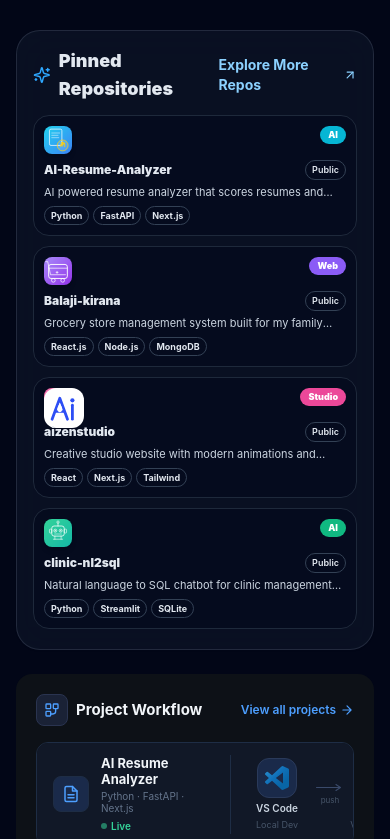
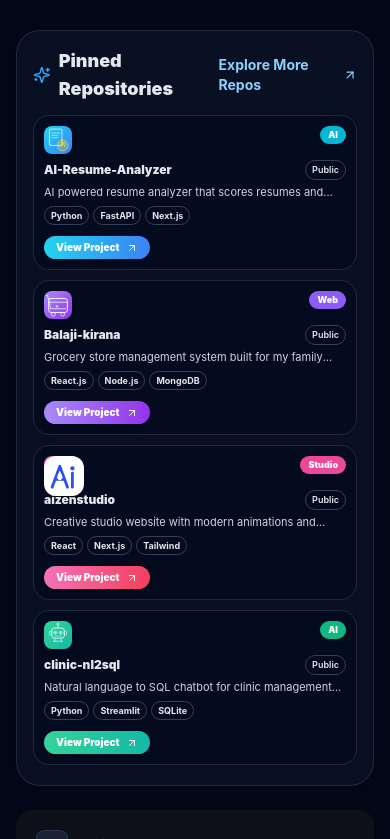
Before and after one commit to sai-nikhil435s/My_portfolio, a Next.js app: page / in a window 390 px wide. Shown: the part 4565-5404 px from the top of the page. Built offline with nearby package versions, Linux system fonts and the light colour scheme.

Commit message:
Update changes

```diff
--- a/components/sections/Sections.tsx
+++ b/components/sections/Sections.tsx
@@ -252,7 +252,7 @@ export function GitHubOpenSource() {
               href={repo.url ?? `https://github.com/${username}/${repo.name}`}
               target="_blank"
               rel="noreferrer"
-              className={`group relative flex flex-col overflow-hidden rounded-2xl border border-slate-200 bg-white/50 p-2.5 sm:p-4 transition-all duration-300 hover:-translate-y-1.5 hover:shadow-xl dark:border-slate-800 dark:bg-slate-950/40 focus-ring ${repo.borderHover} ${repo.glowColor}`}
+              className={`group relative flex flex-col overflow-hidden rounded-2xl border border-slate-200 bg-white/50 p-2.5 sm:p-4 transition-all duration-300 hover:-translate-y-1.5 active:scale-[0.97] hover:shadow-xl dark:border-slate-800 dark:bg-slate-950/40 focus-ring ${repo.borderHover} ${repo.glowColor}`}
             >
               <div className={`absolute inset-0 bg-gradient-to-br ${repo.gradient} opacity-0 transition-opacity duration-300 group-hover:opacity-[0.07] rounded-2xl`} />
               <div className={`absolute inset-x-0 top-0 h-0.5 bg-gradient-to-r ${repo.gradient} opacity-0 transition-opacity duration-300 group-hover:opacity-100`} />
@@ -291,11 +291,11 @@ export function GitHubOpenSource() {
               </div>
 
               {/* Gradient CTA pill — desktop hover only, hidden on mobile to save space */}
-              <div className="relative mt-2 sm:mt-3 hidden sm:block">
-                <span className={`inline-flex items-center gap-1.5 rounded-full bg-gradient-to-r ${repo.gradient} px-4 py-1.5 text-xs font-black text-white shadow-md opacity-100 translate-y-0 transition-all duration-300 lg:opacity-0 lg:translate-y-2 lg:group-hover:opacity-100 lg:group-hover:translate-y-0`}>
-                  {repo.label} <ArrowUpRight className="h-3 w-3" />
-                </span>
-              </div>
+              <div className="relative mt-2 sm:mt-3">
+              <span className={`inline-flex items-center gap-1.5 rounded-full bg-gradient-to-r ${repo.gradient} px-3 sm:px-4 py-1 sm:py-1.5 text-[10px] sm:text-xs font-black text-white shadow-md opacity-100 translate-y-0 transition-all duration-300 lg:opacity-0 lg:translate-y-2 lg:group-hover:opacity-100 lg:group-hover:translate-y-0`}>
+                View Project <ArrowUpRight className="h-3 w-3" />
+              </span>
+            </div>
             </a>
           ))}
         </div>
```
